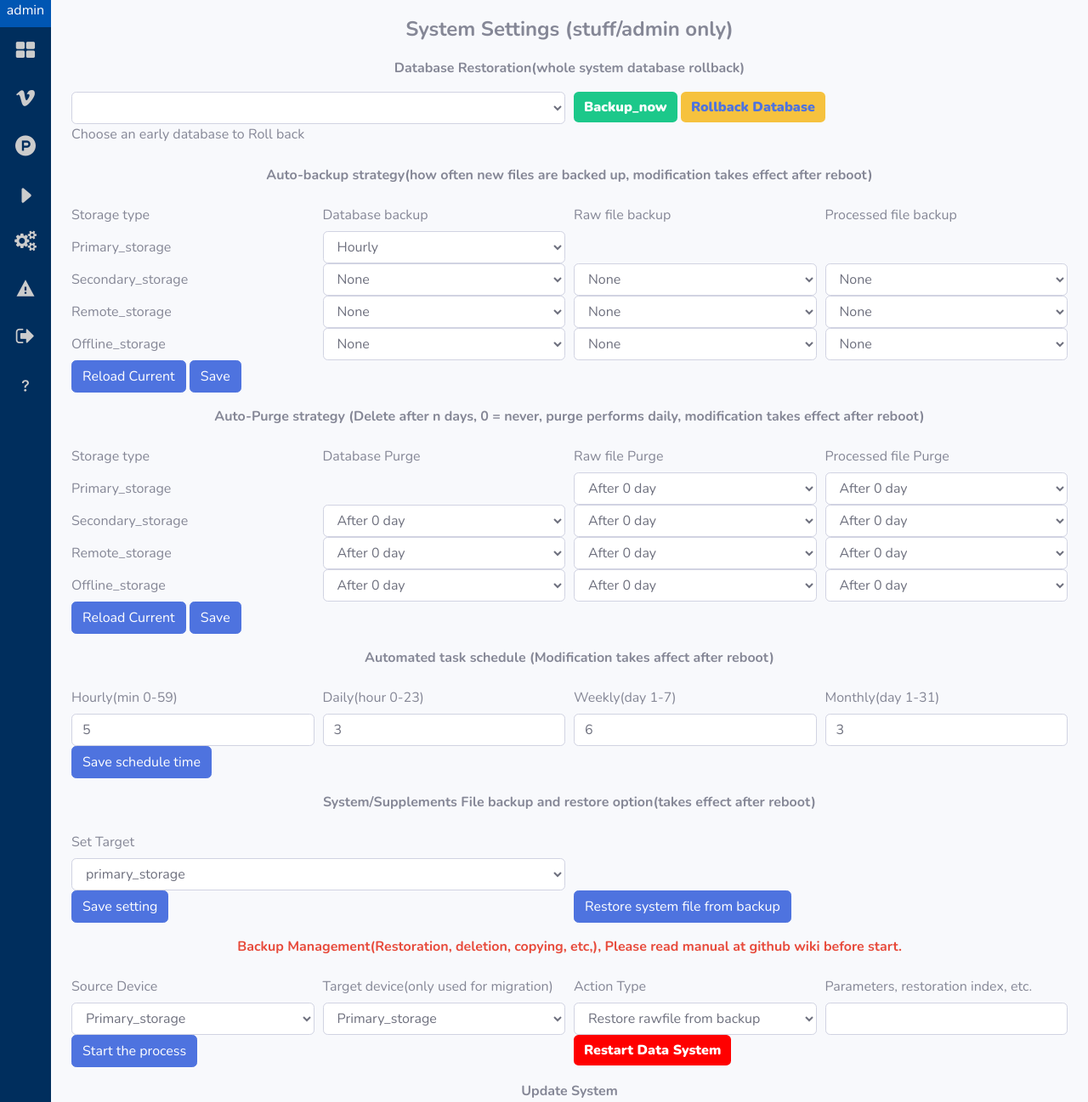
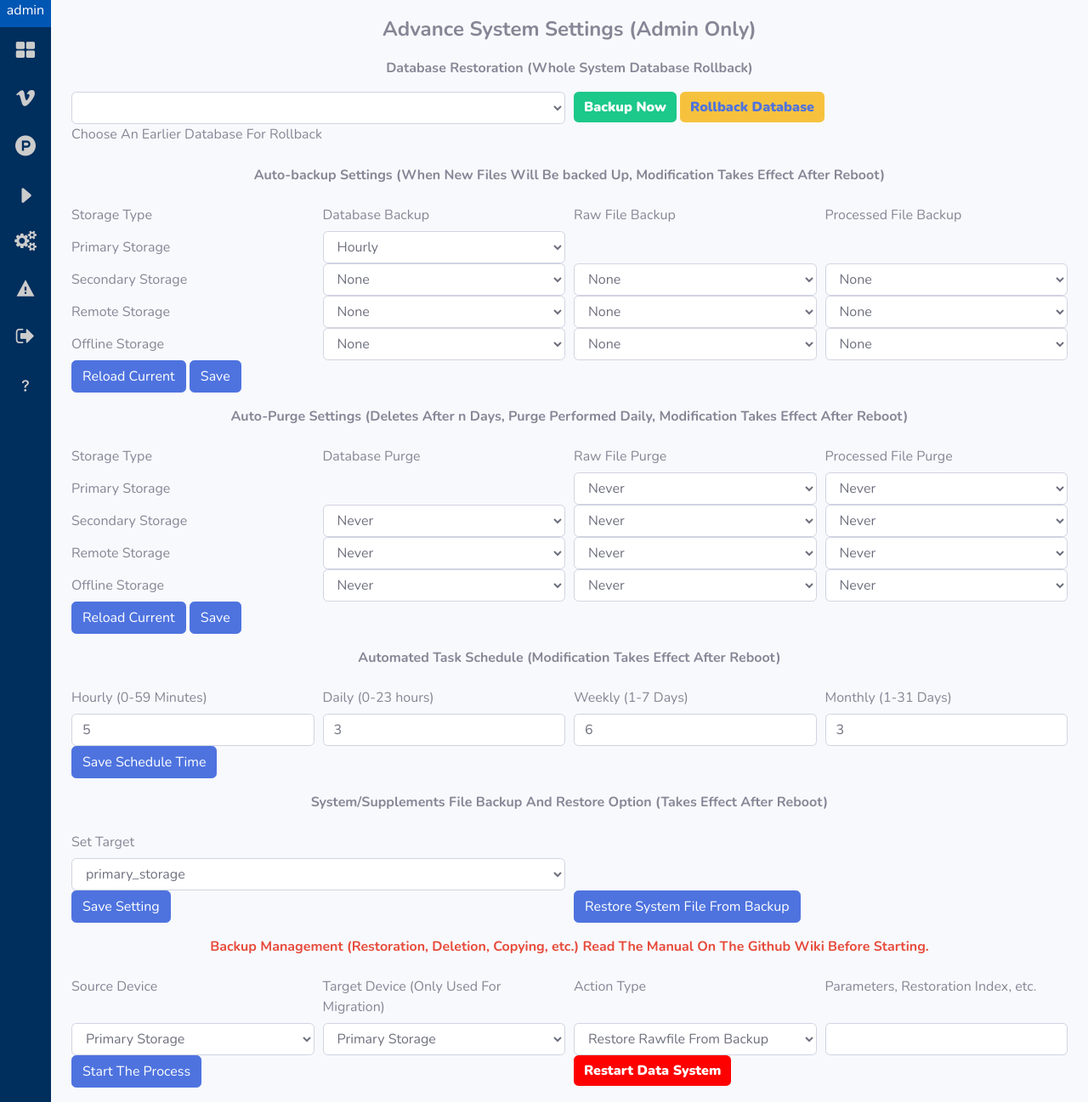
Before and after one commit to RTKlab-BYU/MSConnect, a Django app: page /files/system_settings/ in a window 1280 px wide. Shown: the top 1297 px of the page at 85% size. Run offline with Django 3.2, Linux system fonts and the light colour scheme; a user stored in the database is signed in; data comes from the database, SQL or seed files in the repository; lists and menus that the app fills with data are empty; some libraries are stand-ins or nearby versions; some web fonts are replaced.

Commit message:
Squashed commit of the following:
commit dd76711dc9527c1cc9ac5d2823017ec71c21ee1c
Author: kelecant <Kelecant@gmail.com>
Date:   Tue Feb 20 16:00:51 2024 -0700

    Updated the system_Settings.html file This change removed a few gramar errors including dislpaying "After 0 Days" rather than Never. Logic fixed.

commit 489df46e6665b29009115fb7a28b1cb8a82d9387
Author: kelecant <Kelecant@gmail.com>
Date:   Fri Feb 16 17:38:46 2024 -0700

    Finnished Modifying Underscores, grammar, and Case errors

commit 87b0ed9045b6399f6d36d52d1619e8d809ab0105
Author: kelecant <Kelecant@gmail.com>
Date:   Fri Feb 16 17:09:33 2024 -0700

    Minnor grammar errors and removed underscores on User_settings.html

commit d86c244c87360329a902294e461f9e2efe321005
Author: kelecant <Kelecant@gmail.com>
Date:   Fri Feb 16 16:24:18 2024 -0700

    Moddified case errors and removed Underscores in System Settings.html

commit 5a53d68571d85079c4639066e8974736caf9b885
Author: kelecant <Kelecant@gmail.com>
Date:   Fri Feb 16 15:31:58 2024 -0700

    Updated Case sensitivity in the user_settings.html

commit b295365db94c363074d01fe77069c3b54df384ba
Author: kelecant <Kelecant@gmail.com>
Date:   Fri Feb 16 14:59:23 2024 -0700

    Removed Worker Redundancies

commit 543d6171058bced581e55a2da280076416acabbb
Author: kelecant <Kelecant@gmail.com>
Date:   Fri Feb 16 14:53:51 2024 -0700

    Updated upper Case elements and removed Underscores in records.html and processing_center.html

```diff
--- a/web/file_manager/templates/filemanager/system_settings.html
+++ b/web/file_manager/templates/filemanager/system_settings.html
@@ -141,7 +141,7 @@
          <div class="col">
           <p class="text-center" style="font-size: 24px;">
            <strong>
-            System Settings (stuff/admin only)
+            Advance System Settings (Admin Only)
            </strong>
           </p>
          </div>
@@ -150,7 +150,7 @@
          <div class="col">
           <p class="text-center">
            <strong>
-            Database Restoration(whole system database rollback)
+            Database Restoration (Whole System Database Rollback)
            </strong>
           </p>
          </div>
@@ -165,13 +165,13 @@
            {% endfor %}
           </select>
           <label style="text-align: center;">
-           Choose an early database to Roll back
+           Choose An Earlier Database For Rollback
           </label>
          </div>
          <div class="col">
           <button class="btn btn-primary" name="backup_now" style="text-align: center;background: var(--green);color: var(--white);font-weight: bold;border-style: none;" type="submit">
            <strong>
-            Backup_now
+            Backup Now
            </strong>
            <br/>
           </button>
@@ -195,7 +195,7 @@
         <div class="col">
          <p class="text-center">
           <strong>
-           Auto-backup strategy(how often new files are backed up, modification takes effect after reboot)
+           Auto-backup Settings (When New Files Will Be backed Up, Modification Takes Effect After Reboot)
           </strong>
          </p>
         </div>
@@ -203,25 +203,25 @@
        <div class="form-row">
         <div class="col">
          <label class="col-form-label">
-          Storage type
+          Storage Type
           <br/>
          </label>
         </div>
         <div class="col">
          <label class="col-form-label">
-          Database backup
+          Database Backup
           <br/>
          </label>
         </div>
         <div class="col">
          <label class="col-form-label">
-          Raw file backup
+          Raw File Backup
           <br/>
          </label>
         </div>
         <div class="col">
          <label class="col-form-label">
-          Processed file backup
+          Processed File Backup
           <br/>
          </label>
         </div>
@@ -229,7 +229,7 @@
        <div class="form-row">
         <div class="col">
          <label class="col-form-label">
-          Primary_storage
+          Primary Storage
           <br/>
          </label>
         </div>
@@ -258,7 +258,7 @@
        <div class="form-row">
         <div class="col">
          <label class="col-form-label">
-          Secondary_storage
+          Secondary Storage
           <br/>
          </label>
         </div>
@@ -317,7 +317,7 @@
        <div class="form-row">
         <div class="col">
          <label class="col-form-label">
-          Remote_storage
+          Remote Storage
           <br/>
          </label>
         </div>
@@ -376,7 +376,7 @@
        <div class="form-row">
         <div class="col">
          <label class="col-form-label">
-          Offline_storage
+          Offline Storage
           <br/>
          </label>
         </div>
@@ -453,7 +453,7 @@
         <div class="col">
          <p class="text-center">
           <strong>
-           Auto-Purge strategy (Delete after n days, 0 = never, purge performs daily, modification takes effect after reboot)
+           Auto-Purge Settings (Deletes After n Days, Purge Performed Daily, Modification Takes Effect After Reboot)
           </strong>
          </p>
         </div>
@@ -461,7 +461,7 @@
        <div class="form-row">
         <div class="col">
          <label class="col-form-label">
-          Storage type
+          Storage Type
           <br/>
          </label>
         </div>
@@ -473,13 +473,13 @@
         </div>
         <div class="col">
          <label class="col-form-label">
-          Raw file Purge
+          Raw File Purge
           <br/>
          </label>
         </div>
         <div class="col">
          <label class="col-form-label">
-          Processed file Purge
+          Processed File Purge
           <br/>
          </label>
         </div>
@@ -487,7 +487,7 @@
        <div class="form-row">
         <div class="col">
          <label class="col-form-label">
-          Primary_storage
+          Primary Storage
           <br/>
          </label>
         </div>
@@ -496,18 +496,27 @@
         <div class="col">
          <select class="form-control" name="purge_0_1">
 {% for item in purge_options %}
+{% comment %} item are 0, 90, 180, 360, 1000, 3600 {% endcomment %}
 
+{% comment %} current_purge.purge_0_1 is viewed to see if it is selected {% endcomment %}
 
-    {% if current_purge.purge_0_1 == item    or item == 0 and current_purge.purge_0_1 == None %}
-          <option selected="" value="{{item}}">
-           After {{item}} day
-          </option>
+      {% if current_purge.purge_0_1 == item or item == 0 and current_purge.purge_0_1 == None %}
+            {% if item == "0" %}
+                  <option selected="" value="{{item}}">  Never  </option>
             {% else %}
-          <option value="{{item}}">
-           After {{item}} day
-          </option>
+                  <option selected="" value="{{item}}">  After {{item}} Days  </option>
+            {% endif %}
+
+{% comment %} This is for unselected Value {% endcomment %}
+      {% else %}
+            {% if item == "0" %}
+                  <option value="{{item}}">  Never  </option>
+            {% else %}
+                  <option value="{{item}}">  After {{item}} Days  </option>
+            {% endif %}
       {% endif %}
 {% endfor %}
+
          </select>
         </div>
         <div class="col">
@@ -516,13 +525,17 @@
 
 
       {% if current_purge.purge_0_2 == item    or item == 0 and current_purge.purge_0_2 == None %}
-          <option selected="" value="{{item}}">
-           After {{item}} day
-          </option>
+            {% if item == "0" %}
+                  <option selected="" value="{{item}}">  Never  </option>
             {% else %}
-          <option value="{{item}}">
-           After {{item}} day
-          </option>
+                  <option selected="" value="{{item}}">  After {{item}} Days  </option>
+            {% endif %}
+      {% else %}
+            {% if item == "0" %}
+                  <option value="{{item}}">  Never  </option>
+            {% else %}
+                  <option value="{{item}}">  After {{item}} Days  </option>
+            {% endif %}
       {% endif %}
 {% endfor %}
          </select>
@@ -531,7 +544,7 @@
        <div class="form-row">
         <div class="col">
          <label class="col-form-label">
-          Secondary_storage
+          Secondary Storage
           <br/>
          </label>
         </div>
@@ -541,13 +554,17 @@
 
 
       {% if current_purge.purge_1_0 == item    or item == 0 and current_purge.purge_1_0 == None %}
-          <option selected="" value="{{item}}">
-           After {{item}} day
-          </option>
+            {% if item == "0" %}
+                  <option selected="" value="{{item}}">  Never  </option>
             {% else %}
-          <option value="{{item}}">
-           After {{item}} day
-          </option>
+                  <option selected="" value="{{item}}">  After {{item}} Days  </option>
+            {% endif %}
+      {% else %}
+            {% if item == "0" %}
+                  <option value="{{item}}">  Never  </option>
+            {% else %}
+                  <option value="{{item}}">  After {{item}} Days  </option>
+            {% endif %}
       {% endif %}
 {% endfor %}
          </select>
@@ -558,13 +575,17 @@
 
 
       {% if current_purge.purge_1_1 == item    or item == 0 and current_purge.purge_1_1 == None %}
-          <option selected="" value="{{item}}">
-           After {{item}} day
-          </option>
+            {% if item == "0" %}
+                  <option selected="" value="{{item}}">  Never  </option>
             {% else %}
-          <option value="{{item}}">
-           After {{item}} day
-          </option>
+                  <option selected="" value="{{item}}">  After {{item}} Days  </option>
+            {% endif %}
+      {% else %}
+            {% if item == "0" %}
+                  <option value="{{item}}">  Never  </option>
+            {% else %}
+                  <option value="{{item}}">  After {{item}} Days  </option>
+            {% endif %}
       {% endif %}
 {% endfor %}
          </select>
@@ -575,13 +596,17 @@
 
 
       {% if current_purge.purge_1_2 == item    or item == 0 and current_purge.purge_1_2 == None %}
-          <option selected="" value="{{item}}">
-           After {{item}} day
-          </option>
+            {% if item == "0" %}
+                  <option selected="" value="{{item}}">  Never  </option>
             {% else %}
-          <option value="{{item}}">
-           After {{item}} day
-          </option>
+                  <option selected="" value="{{item}}">  After {{item}} Days  </option>
+            {% endif %}
+      {% else %}
+            {% if item == "0" %}
+                  <option value="{{item}}">  Never  </option>
+            {% else %}
+                  <option value="{{item}}">  After {{item}} Days  </option>
+            {% endif %}
       {% endif %}
 {% endfor %}
          </select>
@@ -590,7 +615,7 @@
        <div class="form-row">
         <div class="col">
          <label class="col-form-label">
-          Remote_storage
+          Remote Storage
           <br/>
          </label>
         </div>
@@ -600,13 +625,17 @@
 
 
       {% if current_purge.purge_2_0 == item    or item == 0 and current_purge.purge_2_0 == None %}
-          <option selected="" value="{{item}}">
-           After {{item}} day
-          </option>
+            {% if item == "0" %}
+                  <option selected="" value="{{item}}">  Never  </option>
             {% else %}
-          <option value="{{item}}">
-           After {{item}} day
-          </option>
+                  <option selected="" value="{{item}}">  After {{item}} Days  </option>
+            {% endif %}
+      {% else %}
+            {% if item == "0" %}
+                  <option value="{{item}}">  Never  </option>
+            {% else %}
+                  <option value="{{item}}">  After {{item}} Days  </option>
+            {% endif %}
       {% endif %}
 {% endfor %}
          </select>
@@ -617,13 +646,17 @@
 
 
       {% if current_purge.purge_2_1 == item    or item == 0 and current_purge.purge_2_1 == None %}
-          <option selected="" value="{{item}}">
-           After {{item}} day
-          </option>
+            {% if item == "0" %}
+                  <option selected="" value="{{item}}">  Never  </option>
             {% else %}
-          <option value="{{item}}">
-           After {{item}} day
-          </option>
+                  <option selected="" value="{{item}}">  After {{item}} Days  </option>
+            {% endif %}
+      {% else %}
+            {% if item == "0" %}
+                  <option value="{{item}}">  Never  </option>
+            {% else %}
+                  <option value="{{item}}">  After {{item}} Days  </option>
+            {% endif %}
       {% endif %}
 {% endfor %}
          </select>
@@ -634,13 +667,17 @@
 
 
       {% if current_purge.purge_2_2 == item    or item == 0 and current_purge.purge_2_2 == None %}
-          <option selected="" value="{{item}}">
-           After {{item}} day
-          </option>
+            {% if item == "0" %}
+                  <option selected="" value="{{item}}">  Never  </option>
             {% else %}
-          <option value="{{item}}">
-           After {{item}} day
-          </option>
+                  <option selected="" value="{{item}}">  After {{item}} Days  </option>
+            {% endif %}
+      {% else %}
+            {% if item == "0" %}
+                  <option value="{{item}}">  Never  </option>
+            {% else %}
+                  <option value="{{item}}">  After {{item}} Days  </option>
+            {% endif %}
       {% endif %}
 {% endfor %}
          </select>
@@ -649,7 +686,7 @@
        <div class="form-row">
         <div class="col">
          <label class="col-form-label">
-          Offline_storage
+          Offline Storage
           <br/>
          </label>
         </div>
@@ -659,13 +696,17 @@
 
 
       {% if current_purge.purge_3_0 == item    or item == 0 and current_purge.purge_3_0 == None %}
-          <option selected="" value="{{item}}">
-           After {{item}} day
-          </option>
+            {% if item == "0" %}
+                  <option selected="" value="{{item}}">  Never  </option>
             {% else %}
-          <option value="{{item}}">
-           After {{item}} day
-          </option>
+                  <option selected="" value="{{item}}">  After {{item}} Days  </option>
+            {% endif %}
+      {% else %}
+            {% if item == "0" %}
+                  <option value="{{item}}">  Never  </option>
+            {% else %}
+                  <option value="{{item}}">  After {{item}} Days  </option>
+            {% endif %}
       {% endif %}
 {% endfor %}
          </select>
@@ -676,13 +717,17 @@
 
 
       {% if current_purge.purge_3_1 == item    or item == 0 and current_purge.purge_3_1 == None %}
-          <option selected="" value="{{item}}">
-           After {{item}} day
-          </option>
+            {% if item == "0" %}
+                  <option selected="" value="{{item}}">  Never  </option>
             {% else %}
-          <option value="{{item}}">
-           After {{item}} day
-          </option>
+                  <option selected="" value="{{item}}">  After {{item}} Days  </option>
+            {% endif %}
+      {% else %}
+            {% if item == "0" %}
+                  <option value="{{item}}">  Never  </option>
+            {% else %}
+                  <option value="{{item}}">  After {{item}} Days  </option>
+            {% endif %}
       {% endif %}
 {% endfor %}
          </select>
@@ -693,13 +738,17 @@
 
 
       {% if current_purge.purge_3_2 == item    or item == 0 and current_purge.purge_3_2 == None %}
-          <option selected="" value="{{item}}">
-           After {{item}} day
-          </option>
+            {% if item == "0" %}
+                  <option selected="" value="{{item}}">  Never  </option>
             {% else %}
-          <option value="{{item}}">
-           After {{item}} day
-          </option>
+                  <option selected="" value="{{item}}">  After {{item}} Days  </option>
+            {% endif %}
+      {% else %}
+            {% if item == "0" %}
+                  <option value="{{item}}">  Never  </option>
+            {% else %}
+                  <option value="{{item}}">  After {{item}} Days  </option>
+            {% endif %}
       {% endif %}
 {% endfor %}
          </select>
@@ -726,31 +775,31 @@
         <div class="col">
          <p class="text-center">
           <strong>
-           Automated task schedule (Modification takes affect after reboot)
+           Automated Task Schedule (Modification Takes Effect After Reboot)
           </strong>
          </p>
          <div class="form-row">
           <div class="col">
            <label class="col-form-label">
-            Hourly(min 0-59)
+            Hourly (0-59 Minutes)
             <br/>
            </label>
           </div>
           <div class="col">
            <label class="col-form-label">
-            Daily(hour 0-23)
+            Daily (0-23 hours)
             <br/>
            </label>
           </div>
           <div class="col">
            <label class="col-form-label">
-            Weekly(day 1-7)
+            Weekly (1-7 Days)
             <br/>
            </label>
           </div>
           <div class="col">
            <label class="col-form-label">
-            Monthly(day 1-31)
+            Monthly (1-31 Days)
             <br/>
            </label>
           </div>
@@ -772,7 +821,7 @@
          <div class="form-row">
           <div class="col">
            <button class="btn btn-primary" name="save_schedule_settings" type="submit">
-            Save schedule time
+            Save Schedule Time
            </button>
           </div>
          </div>
@@ -789,7 +838,7 @@
         <div class="col">
          <p class="text-center">
           <strong>
-           System/Supplements File backup and restore option(takes effect after reboot)
+           System/Supplements File Backup And Restore Option (Takes Effect After Reboot)
           </strong>
           <br/>
          </p>
@@ -825,12 +874,12 @@
          <div class="form-row">
           <div class="col">
            <button class="btn btn-primary" name="save_system_file_setting" type="submit">
-            Save setting
+            Save Setting
            </button>
           </div>
           <div class="col">
            <button class="btn btn-primary" name="system_file_restore" type="submit">
-            Restore system file from backup
+            Restore System File From Backup
            </button>
           </div>
          </div>
@@ -847,7 +896,7 @@
         <div class="col">
          <p class="text-center" style="color: var(--red);">
           <strong>
-           Backup Management(Restoration, deletion, copying, etc,), Please read manual at github wiki before start.
+           Backup Management (Restoration, Deletion, Copying, etc.) Read The Manual On The Github Wiki Before Starting.
           </strong>
          </p>
          <div class="form-row">
@@ -859,7 +908,7 @@
           </div>
           <div class="col">
            <label class="col-form-label">
-            Target device(only used for migration)
+            Target Device (Only Used For Migration)
             <br/>
            </label>
           </div>
@@ -871,7 +920,7 @@
           </div>
           <div class="col">
            <label class="col-form-label">
-            Parameters, restoration index, etc.
+            Parameters, Restoration Index, etc.
             <br/>
            </label>
           </div>
@@ -880,51 +929,51 @@
           <div class="col">
            <select class="form-control" name="source">
             <option selected="" value="0">
-             Primary_storage
+             Primary Storage
             </option>
             <option value="1">
-             Secondary_storage
+             Secondary Storage
             </option>
             <option value="2">
-             Remote_storage
+             Remote Storage
             </option>
             <option value="3">
-             Offline_storage
+             Offline Storage
             </option>
            </select>
           </div>
           <div class="col">
            <select class="form-control" name="target">
             <option selected="" value="0">
-             Primary_storage
+             Primary Storage
             </option>
             <option value="1">
-             Secondary_storage
+             Secondary Storage
             </option>
             <option value="2">
-             Remote_storage
+             Remote Storage
             </option>
             <option value="3">
-             Offline_storage
+             Offline Storage
             </option>
            </select>
           </div>
           <div class="col">
            <select class="form-control" name="action_type">
             <option selected="" value="0">
-             Restore rawfile from backup
+             Restore Rawfile From Backup
             </option>
             <option value="1">
-             restore processed file from backup
+             Restore Processed File From Backup
             </option>
             <option value="2">
-             Restore system file from backup
+             Restore System File From Backup
             </option>
             <option value="3">
-             Copy database backups to Primary backup
+             Copy Database Backups To Primary Backup
             </option>
             <option value="4">
-             Copy all files to new Storage(migration)
+             Copy All Files To New Storage (Migration)
             </option>
            </select>
           </div>
@@ -935,7 +984,7 @@
          <div class="form-row">
           <div class="col">
            <button class="btn btn-primary" name="start_process" type="submit">
-            Start the process
+            Start The Process
            </button>
           </div>
           <div class="col">
@@ -971,7 +1020,7 @@
          <div class="form-row">
           <div class="col">
            <label class="col-form-label">
-            Docker image version:
+            Docker Image Version:
             <br/>
            </label>
           </div>
@@ -990,7 +1039,7 @@
          <div class="form-row">
           <div class="col">
            <label class="col-form-label">
-            system app version:
+            system App Version:
             <br/>
            </label>
           </div>
@@ -1003,7 +1052,7 @@
           <div class="col">
            <label class="col-form-label">
             <button class="btn btn-primary" name="update_app_version" type="submit">
-             Update to latest
+             Update To Latest
             </button>
             <br/>
            </label>
@@ -1015,7 +1064,7 @@
             <span>
              Copyright © 2022 PDM
              <a href="/contact/">
-              Contact us
+              Contact Us
              </a>
             </span>
            </div>
```
Also changed, not shown: docker-compose.yml (+9 -9 lines), web/file_manager/templates/filemanager/processing_center.html (+42 -42 lines), web/file_manager/templates/filemanager/records.html (+7 -7 lines), web/file_manager/templates/filemanager/user_settings.html (+8 -8 lines), 1 other file. Lines whose indentation alone changed are shown as unchanged.
